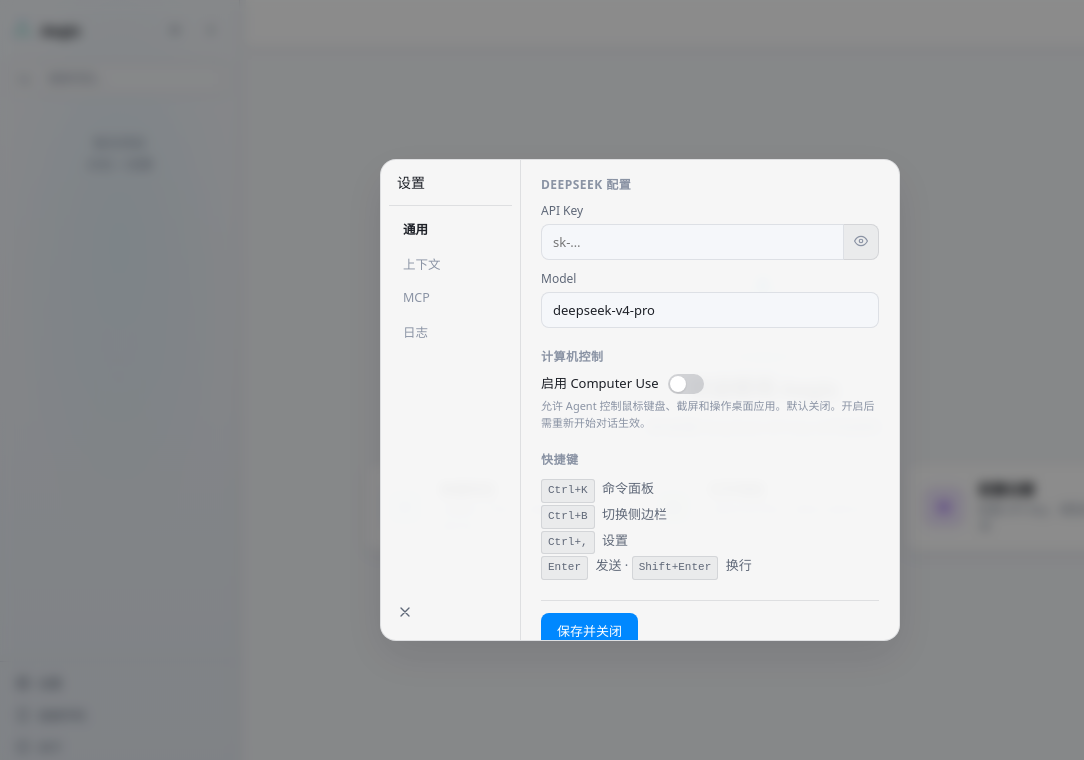
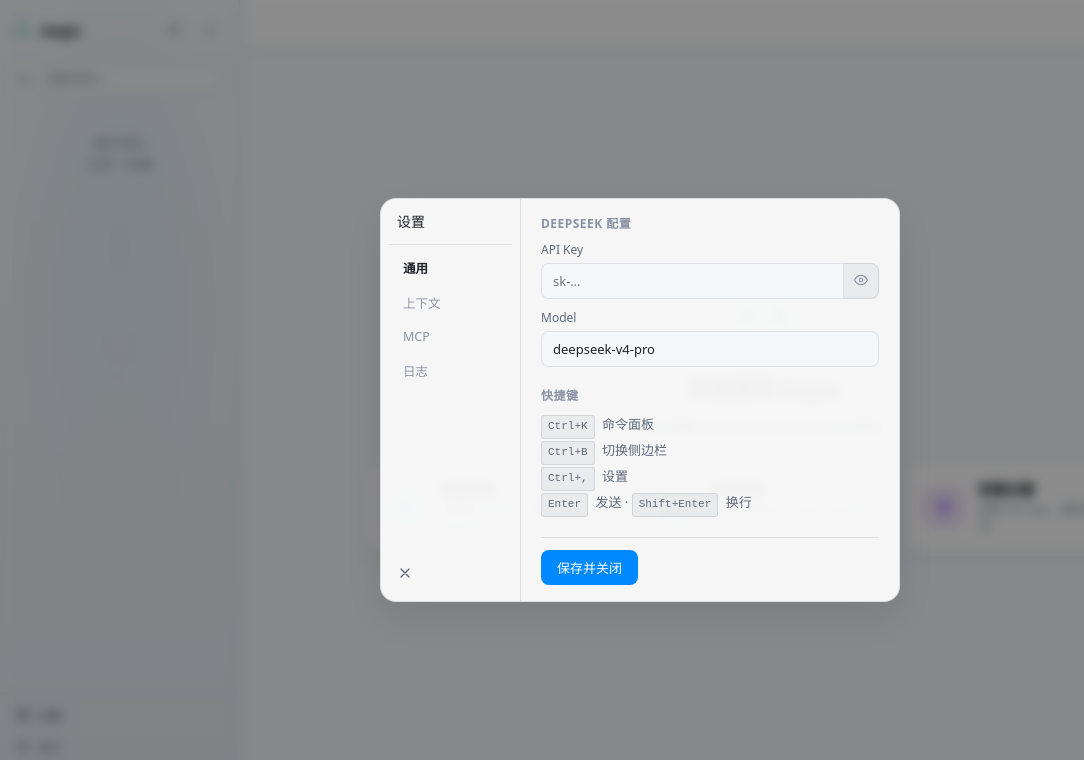
Before and after one commit to Cashmeran/Deepseek-Aegis, a React (Vite) app in the folder crates/desktop/: page / in a window 1280 px wide. Both pictures are taken after a click on the button "设置". Shown: the top 760 px of the page, without its empty margins (0-1084 px from the left). Built offline with nearby package versions, Linux system fonts and the light colour scheme.

Commit message:
chore: hide unfinished features (IM bridge, computer use)

```diff
--- a/crates/desktop/src/ui/components/SettingsModal.tsx
+++ b/crates/desktop/src/ui/components/SettingsModal.tsx
@@ -85,16 +85,7 @@
                 {AVAILABLE_MODELS.map(m => <option key={m} value={m}>{m}</option>)}
               </select>
             </div>
-            <div className="settings-section">
-              <h3>计算机控制</h3>
-              <div className="settings-toggle-row">
-                <label>启用 Computer Use</label>
-                <button className={`toggle ${computerUseEnabled ? "on" : "off"}`} onClick={() => toggleComputerUse(!computerUseEnabled)}>
-                  <span className="toggle-thumb" />
-                </button>
-              </div>
-              <div className="settings-hint">允许 Agent 控制鼠标键盘、截屏和操作桌面应用。默认关闭。开启后需重新开始对话生效。</div>
-            </div>
+{/* Computer Use — disabled for now */}
             <div className="settings-section">
               <h3>快捷键</h3>
               <div className="text-sm text-secondary" style={{ lineHeight: 1.8 }}>
--- a/crates/desktop/src/ui/render/Sidebar.tsx
+++ b/crates/desktop/src/ui/render/Sidebar.tsx
@@ -201,7 +201,6 @@
 
           <div className="sidebar-actions-bottom">
             <button className="sidebar-action-item" onClick={onOpenSettings}><I.settings />设置</button>
-            <button className="sidebar-action-item" onClick={onOpenPhoneConnect}><I.smartphone />连接手机</button>
             <button className="sidebar-action-item" onClick={onOpenAbout}><I.info />关于</button>
           </div>
 
```
Also changed, not shown: 1 other file (tests, documents, lock files or other folders).
